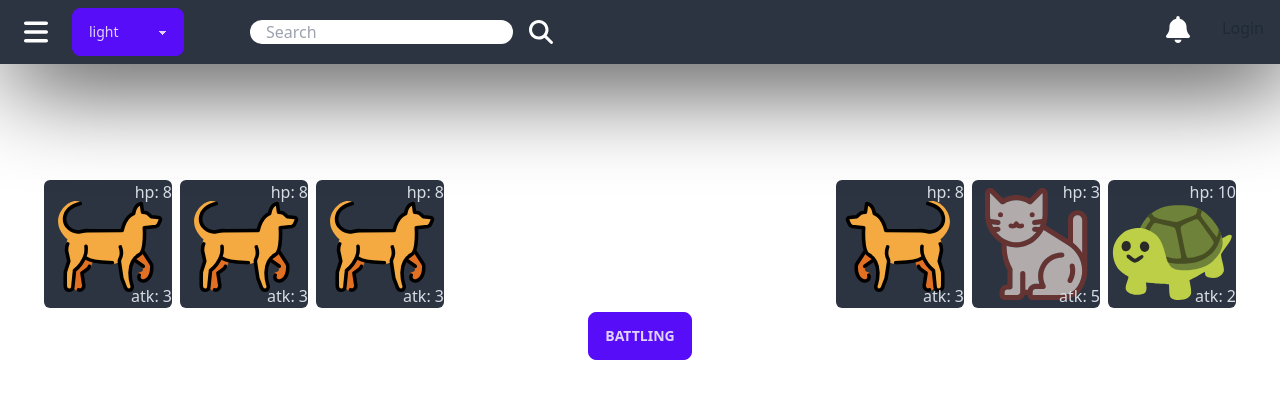
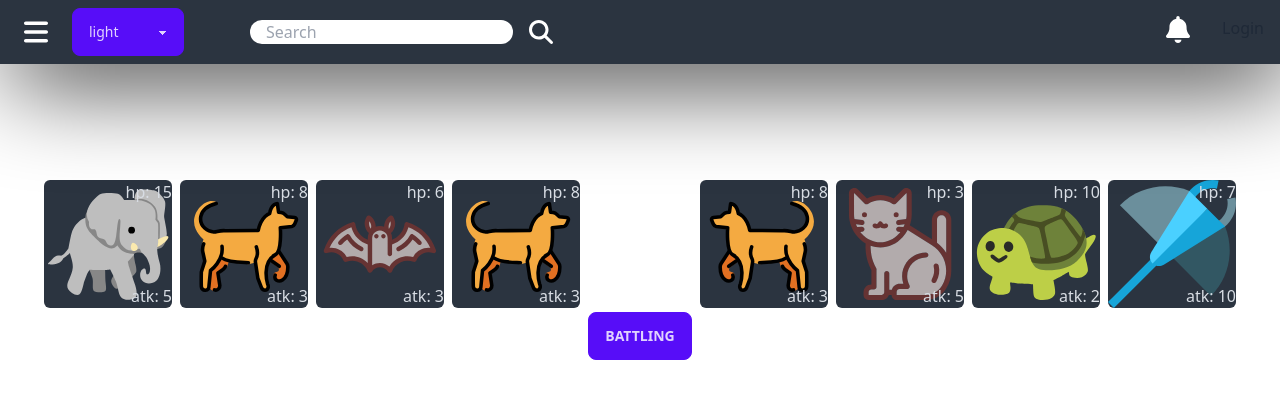
Before and after one commit to artesgo/yt-for-me, a SvelteKit app: page /battler in a window 1280 px wide. Shown: the top 398 px of the page. Built offline with nearby package versions, Linux system fonts and the light colour scheme.

Commit message:
fix: cleanup logic

```diff
--- a/src/lib/battler/char.svelte
+++ b/src/lib/battler/char.svelte
@@ -2,11 +2,13 @@
   import { cubicIn, cubicOut } from "svelte/easing";
   import type { Character } from "./character";
   import { gsap } from 'gsap';
+
   export let character: Character;
   export let reverse = false;
 
-  $: if (character.act) {
+  $: if (character && character.act) {
     const tl = gsap.timeline();
+
     tl.to('#'+character.id, {
         scale: 1.2,
         x: reverse ? 20 : -20,
@@ -14,6 +16,7 @@
         duration: 0.5,
         ease: cubicIn
     });
+
     tl.to('#'+character.id, {
         scale: 1,
         x: 0,
@@ -24,11 +27,21 @@
   }
 </script>
 
-<div id={character.id} class:attacking={character.act} class:reverse class="bg-neutral rounded-md text-neutral-content character">
-  <img class="portrait" src={'./battler/' + character.name + '.svg'} alt={character.name} />
-  <span class="hp">hp: {character.health}</span>
-  <span class="atk">atk: {character.attack}</span>
-</div>
+
+{#if character}
+  <div
+    id={character.id}
+    class:attacking={character.act}
+    class:reverse
+    class="bg-neutral rounded-md text-neutral-content character"
+  >
+
+    <img class="portrait" src={'./battler/' + character.name + '.svg'} alt={character.name} />
+    <span class="hp">hp: {character.health}</span>
+    <span class="atk">atk: {character.attack}</span>
+
+  </div>
+{/if}
 
 <style>
   .character {
--- a/src/routes/battler/+page.svelte
+++ b/src/routes/battler/+page.svelte
@@ -3,15 +3,17 @@
     import Characters from "$lib/battler/characters.svelte";
 
     let player1: Character[] = [
-        { attack: 3, health: 8, name: 'dog', act: false, id: "p1-1" },
-        { attack: 3, health: 8, name: 'dog', act: false, id: "p1-2" },
-        { attack: 3, health: 8, name: 'dog', act: false, id: "p1-3" },
+        { attack: 3, health: 8, name: "dog", act: false, id: "p1-1" },
+        { attack: 3, health: 6, name: "bat", act: false, id: "p1-2" },
+        { attack: 3, health: 8, name: "dog", act: false, id: "p1-3" },
+        { attack: 5, health: 15, name: "elephant", act: false, id: "p1-4" },
     ];
     const template1 = [...player1];
     let player2: Character[] = [
-        { attack: 3, health: 8, name: 'dog', act: false, id: "p2-1" },
-        { attack: 5, health: 3, name: 'cat', act: false, id: "p2-2" },
-        { attack: 2, health: 10, name: 'turtle', act: false, id: "p2-3" },
+        { attack: 3, health: 8, name: "dog", act: false, id: "p2-1" },
+        { attack: 5, health: 3, name: "cat", act: false, id: "p2-2" },
+        { attack: 2, health: 10, name: "turtle", act: false, id: "p2-3" },
+        { attack: 10, health: 7, name: "manta", act: false, id: "p2-4" },
     ];
     const template2 = [...player2];
 
@@ -26,7 +28,10 @@
     function takeTurn() {
         player1 = attack(player1, player2);
         player2 = attack(player2, player1);
+
+        // add this set timeout around end and cleanup
         setTimeout(() => {
+            // you don't have endAction, we'll get to that later
             player1 = endAction(player1);
             player2 = endAction(player2);
             player1 = cleanup(player1);
@@ -39,40 +44,47 @@
         const [firstP1, ...otherP1] = p1;
         const [firstP2] = p2;
 
+        // for safety, we check if there are still characters left to battle
         if (firstP1 && firstP2) {
             // update p1 with the attack from p2
             firstP1.health -= firstP2.attack;
             firstP1.act = true;
+            return [{...firstP1}, ...otherP1];
         }
         // this is a quirk where we create a new array to update the data
-        return [firstP1, ...otherP1];
+        return p1;
     }
 
     function endAction(p1: Character[]) {
         const [firstP1, ...otherP1] = p1;
-        if (firstP1) firstP1.act = false;
-        return [firstP1, ...otherP1];
+        if (firstP1) {
+            firstP1.act = false;
+            return [{...firstP1}, ...otherP1];
+        }
+        return p1;
     }
 
     // cleanup dead characters after turn
     function cleanup(players: Character[]) {
-        if (players.length > 0)
-            return players.filter(player => player.health > 0);
+        if (players.length > 0) {
+            return players.filter((player) => player && player.health > 0);
+        }
         gameover = true;
+        clearInterval(interval);
+        interval = undefined;
         return [];
     }
 
+    let interval: number | undefined = 0;
+    // gameloop
     function start() {
         gameover = false;
         reset();
-        const interval = setInterval(() => {
+        interval = setInterval(() => {
             if (!gameover) {
                 takeTurn();
-            } else {
-                clearInterval(interval);
             }
-            console.log('interval');
-        }, 1500)
+        }, 1500); // 1.5 secs to attack each other
     }
 </script>
 
@@ -80,7 +92,6 @@
     <Characters characters={player1} reverse={true} />
     <Characters characters={player2} />
 </div>
-
 <div class="flex justify-around">
     <button class="btn btn-primary" on:click={start}>
         {#if gameover}
```
